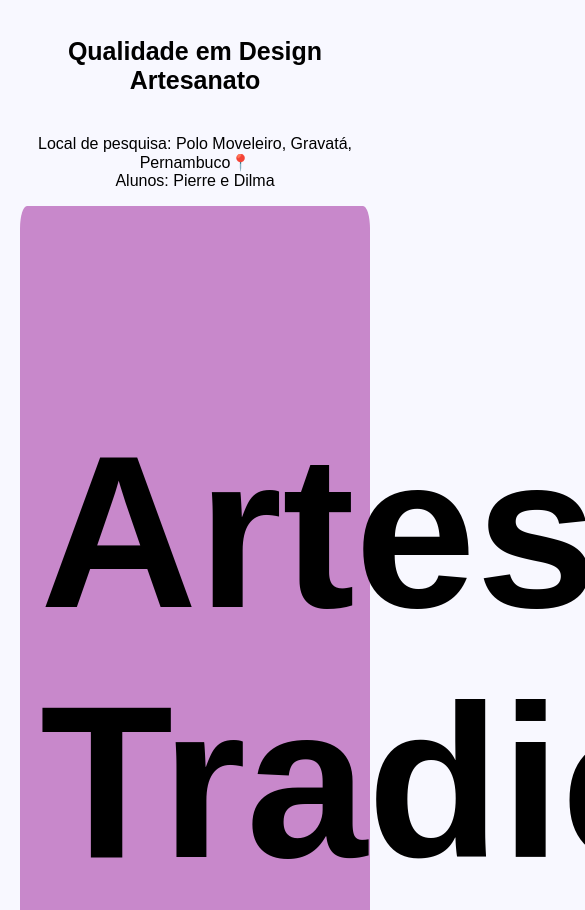
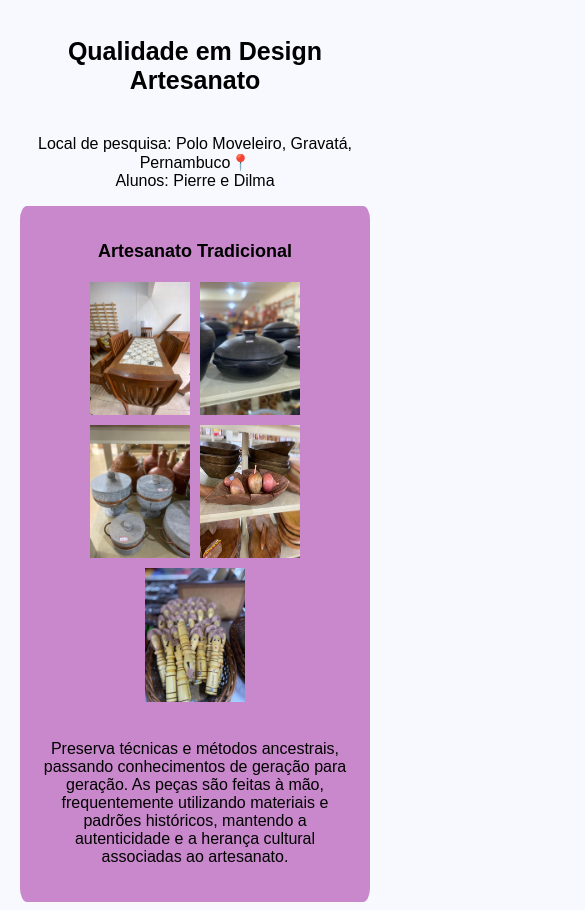
Before and after one commit to pierredouglasdesign/Qualidade-em-Design, a plain HTML site: page index.html in a window 390 px wide. Shown: the top 910 px of the page, 585 px wide, since content can reach past the window. Drawn offline with Linux system fonts and the light colour scheme.

Commit message:
Update styles.css

```diff
--- a/styles.css
+++ b/styles.css
@@ -153,7 +153,7 @@ p {
     }
 
     h2 {
-        font-size: 218px;
+        font-size: 18px;
     }
 
     h3 {
@@ -161,7 +161,7 @@ p {
     }
 
     .images img {
-        max-width: 75px; /* Ajusta o tamanho das imagens para telas menores */
+        max-width: 100px; /* Ajusta o tamanho das imagens para telas menores */
     }
 }
 
```
